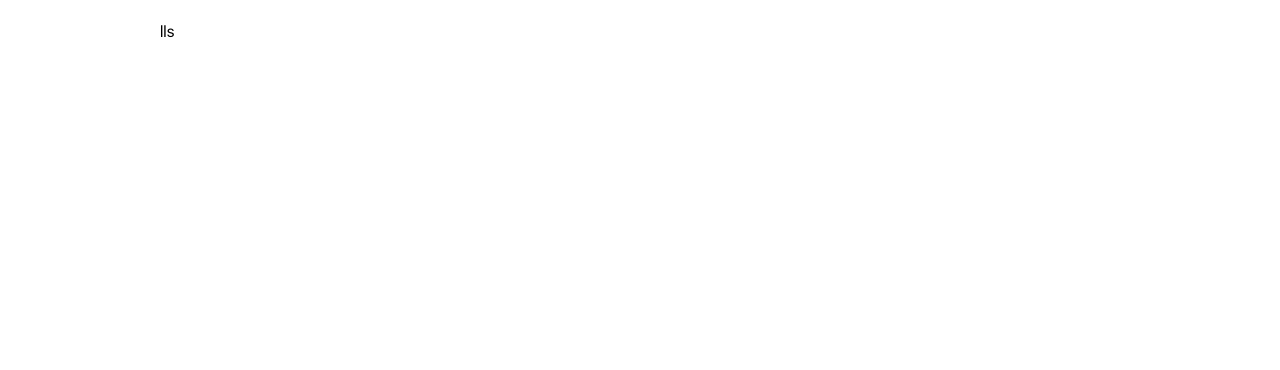
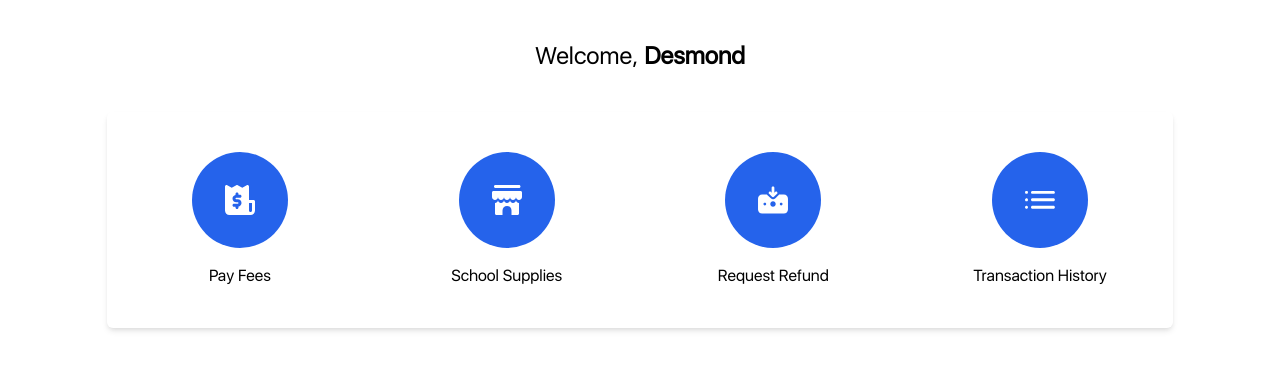
Before and after one commit to Nyamador/coventry-coursework-frontend, a Next.js app: page / in a window 1280 px wide. Shown: the top 370 px of the page. Built offline with nearby package versions, Linux system fonts and the light colour scheme.

Commit message:
Added fee payment page

```diff
--- /dev/null
+++ b/pages/fees.js
@@ -0,0 +1,15 @@
+import React from 'react';
+import InputElement from '../components/InputElement';
+
+const Fees = () => {
+    return (
+        <div className="h-screen">
+            <div></div>
+            <section className="w-6/12 m-auto p-4">
+                    <InputElement name="amount" label="Amount"/>
+            </section>
+        </div>
+    );
+}
+
+export default Fees;
--- a/pages/index.js
+++ b/pages/index.js
@@ -1,14 +1,44 @@
 import Head from 'next/head'
+import ActionLink from '../components/ActionLink'
 
 
-import Layout from '../containers/Layout'
-import Navbar from '../components/Navbar'
+const routes = [
+  {
+    name: "Pay Fees",
+    logo: "/pay-fees.svg",
+    route: "fees/",
+    id: 1
+  },
+  {
+    name: "School Supplies",
+    logo: "/shop.svg",
+    route: "shop/",
+    id: 2
+  },
+  {
+    name: "Request Refund",
+    logo: "/refund.svg",
+    route: "refund-request/",
+    id: 3
+  },
+  {
+    name: "Transaction History",
+    logo: "/transactions.svg",
+    route: "transactions/",
+    id: 4
+  }
+]
 
 export default function Home() {
   return (
-    <Layout>
-      <Navbar/>
+    <div className="h-screen">
+          <section className="w-10/12 m-auto p-10 text-center flex-row">
+            <h1 className="text-2xl">Welcome, <strong>Desmond</strong></h1>
+          </section>
 
-    </Layout>
+          <section className="grid grid-cols-4 w-10/12 m-auto shadow-md rounded-md">
+              {routes.map(route => <ActionLink key={route.id} name={route.name} image={route.logo} href={route.route}/>)}
+          </section>
+    </div>
   )
 }
```
